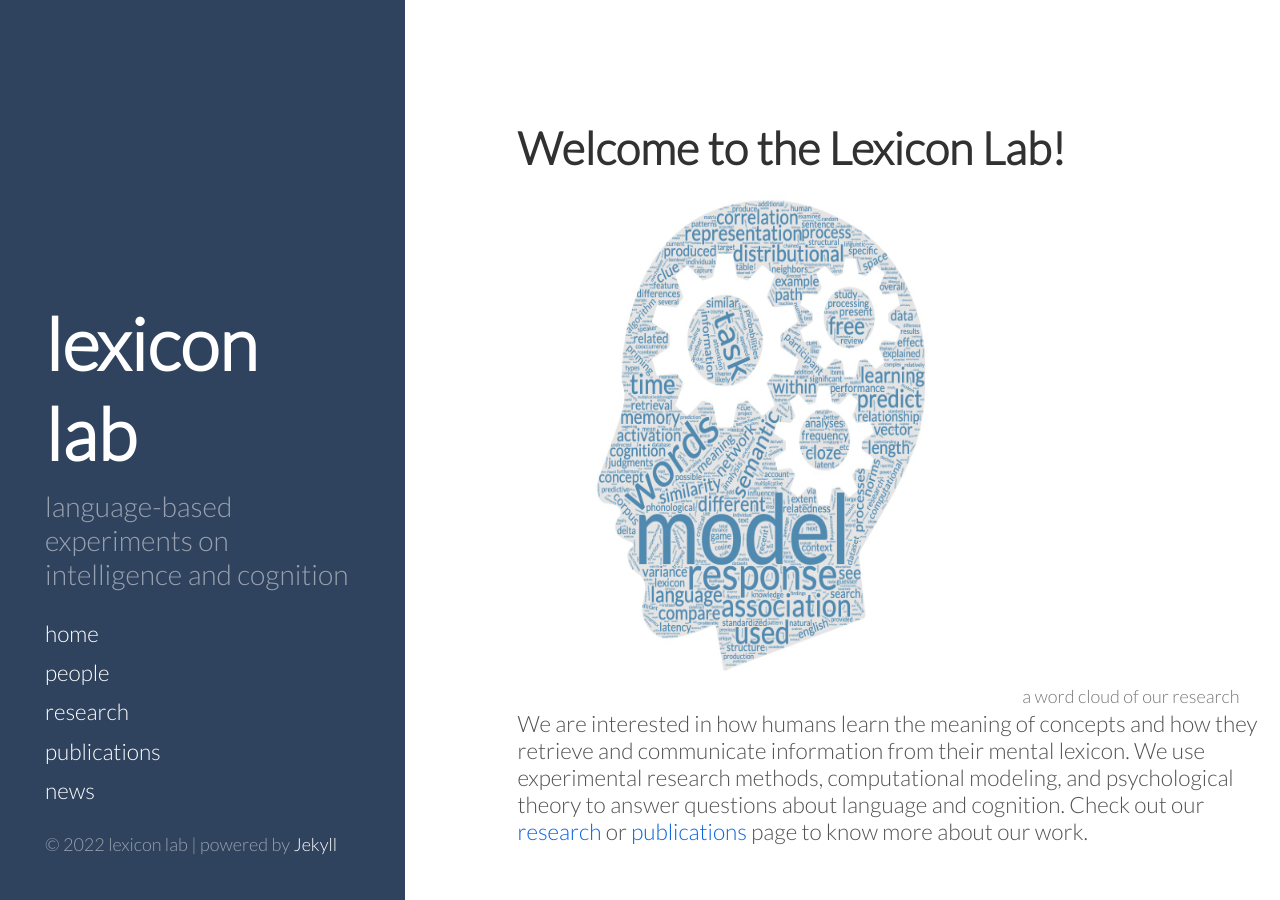
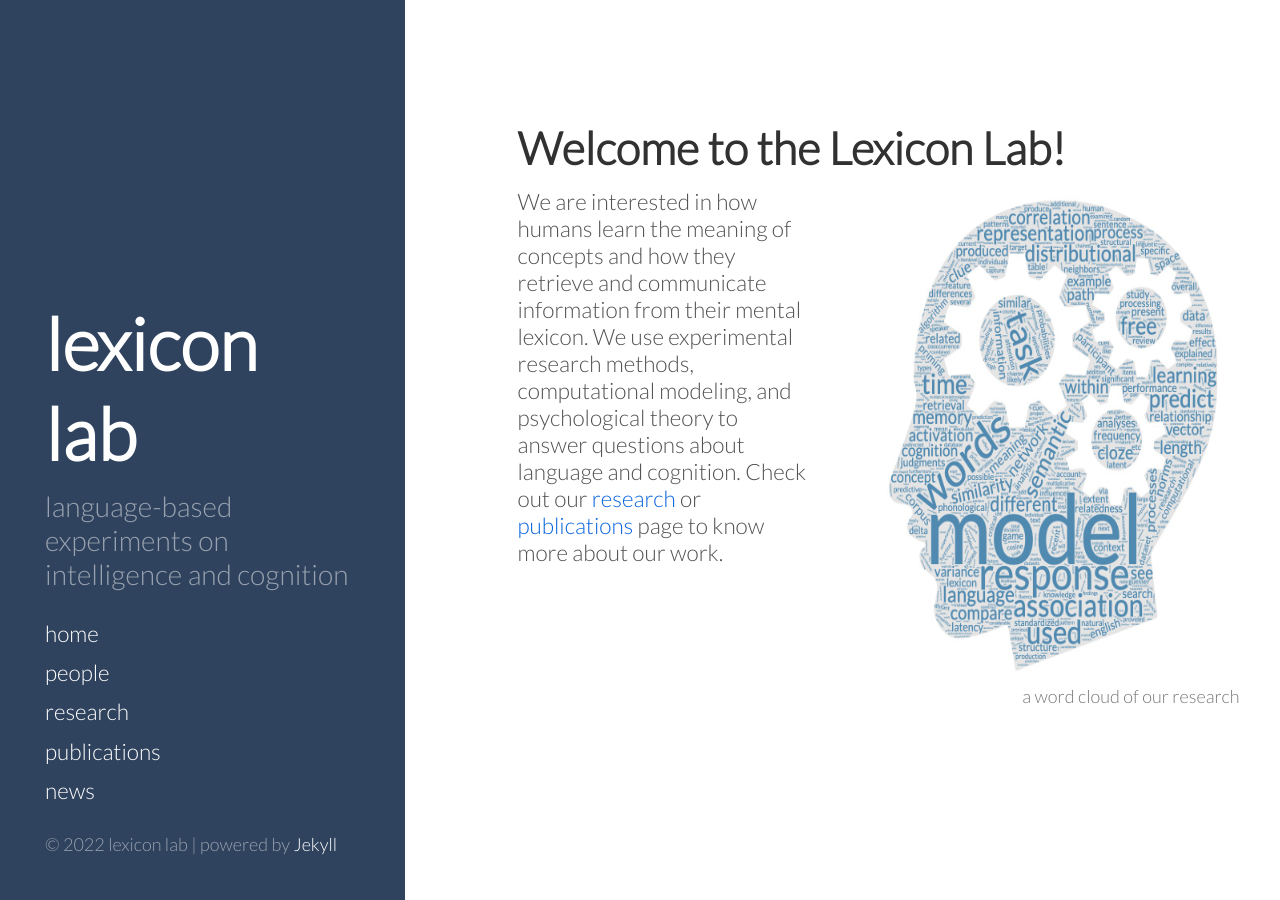
Before and after one commit to thelexiconlab/thelexiconlab.github.io, a Jekyll site: the page built from index.html, in a window 1280 px wide and 900 px high. Built offline with Jekyll 4.4.1, drawn with Linux system fonts in a browser that asks for light colours; Markdown is read by kramdown in place of the engine named in the settings; the list of posts is cut into pages by our own code.

Commit message:
changed front image

```diff
--- a/public/css/hyde.css
+++ b/public/css/hyde.css
@@ -46,13 +46,13 @@ html {
 }
 
 figure {
-  display: flex;
+  display: inline;
+  float:right;
   flex-direction: column;
   margin: 0;
 }
 
 figcaption {
-  align-self: flex-end;
   text-align: right;
   font-size: 2vh;
   line-height: 1.5;
```
